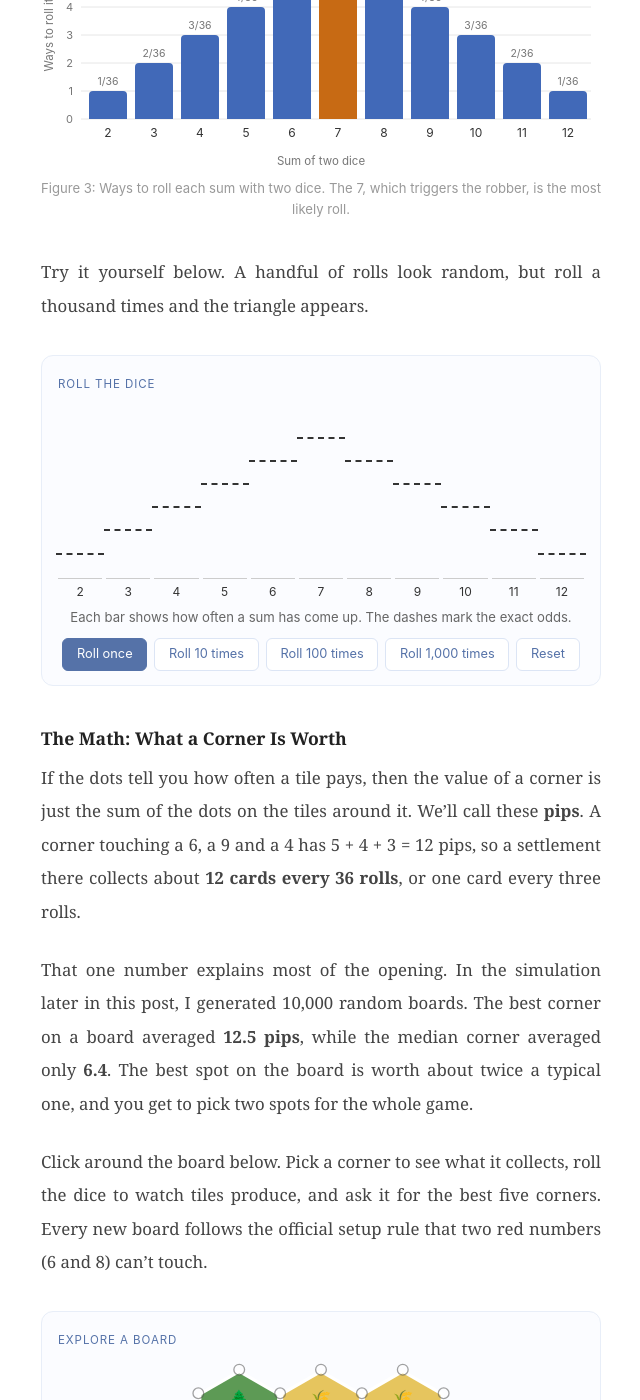
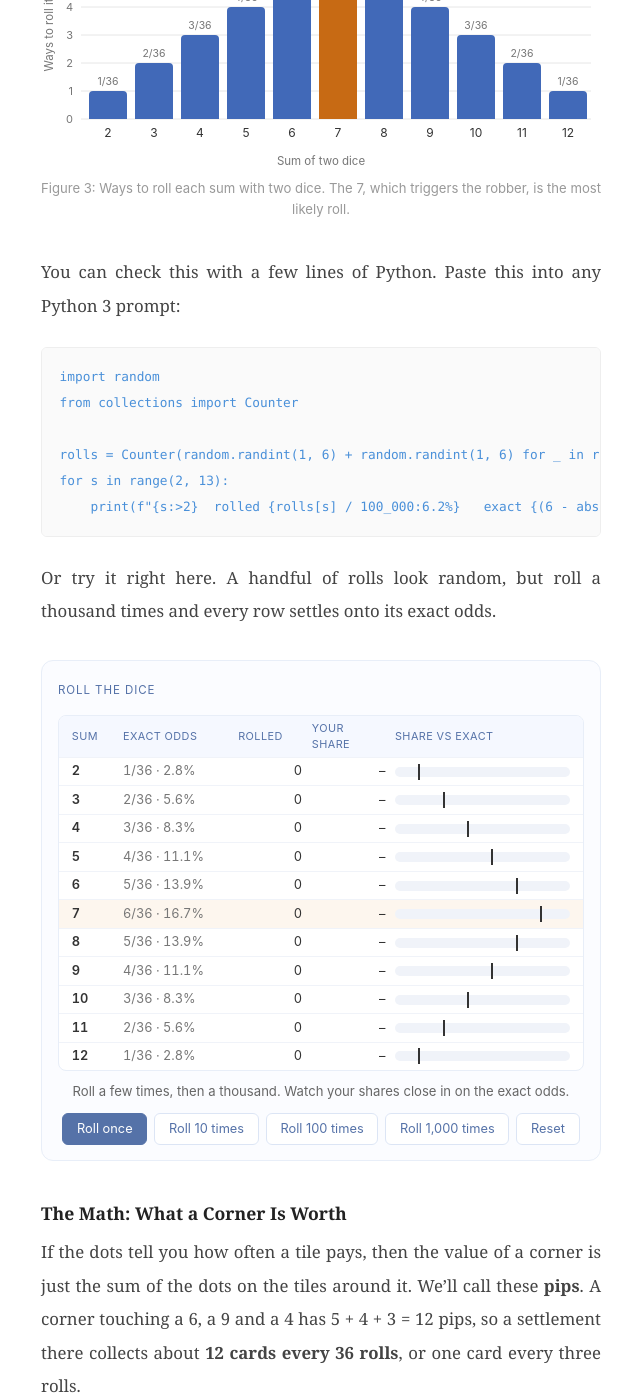
Before and after one commit to ramandeeptrehan/ramandeeptrehan.github.io, a Jekyll site: the page built from _posts/2026-09-15-the-math-and-strategy-of-catan.md, in a window 1280 px wide and 1400 px high, scrolled down 6863 px. Shown: the whole window, without its empty margins (319-959 px from the left). Built offline with Jekyll 4.4.1, drawn with Linux system fonts in a browser that asks for light colours; some of the changed text lies outside the part shown.

Commit message:
Fix Catan dice widget layout, cache-bust assets, friendlier simulator
Turn the dice roller into a readable results table, version the
stylesheet and widget scripts so browsers never mix old and new files,
add progress output and --games/--seed options to catan_sim.py, and add
a standalone dice snippet to the post.

Co-Authored-By: Claude Opus 5.5 <noreply@anthropic.com>

````diff
--- a/_layouts/default.html
+++ b/_layouts/default.html
@@ -4,7 +4,7 @@
   <meta charset="UTF-8">
   <meta name="viewport" content="width=device-width, initial-scale=1.0">
   <title>{% if page.title %}{{ page.title }} — {% endif %}{{ site.title }}</title>
-  <link rel="stylesheet" href="{{ '/assets/css/style.css' | relative_url }}">
+  <link rel="stylesheet" href="{{ '/assets/css/style.css' | relative_url }}?v={{ site.time | date: '%s' }}">
   <link rel="icon" type="image/jpeg" href="{{ '/assets/favicon.jpg' | relative_url }}">
   {% seo %}
 </head>
--- a/_posts/2026-09-15-the-math-and-strategy-of-catan.md
+++ b/_posts/2026-09-15-the-math-and-strategy-of-catan.md
@@ -120,7 +120,18 @@ That gives the triangle in Figure 3. A 6 or an 8 comes up 5 times in 36 rolls, w
   <figcaption>Figure 3: Ways to roll each sum with two dice. The 7, which triggers the robber, is the most likely roll.</figcaption>
 </figure>
 
-Try it yourself below. A handful of rolls look random, but roll a thousand times and the triangle appears.
+You can check this with a few lines of Python. Paste this into any Python 3 prompt:
+
+```python
+import random
+from collections import Counter
+
+rolls = Counter(random.randint(1, 6) + random.randint(1, 6) for _ in range(100_000))
+for s in range(2, 13):
+    print(f"{s:>2}  rolled {rolls[s] / 100_000:6.2%}   exact {(6 - abs(s - 7)) / 36:6.2%}")
+```
+
+Or try it right here. A handful of rolls look random, but roll a thousand times and every row settles onto its exact odds.
 
 <div class="catan-widget" id="catan-dice"></div>
 
@@ -189,9 +200,14 @@ Put the math together and most good Catan strategy falls out on its own.
 
 ## Simulating Catan
 
-Rules of thumb are nice, but it's more fun to test them. I wrote a small simulator in Python that builds the real board (19 hexes, 54 corners and 72 edges), deals random legal boards, and plays thousands of games. You can [download the full script](/assets/posts/catan/catan_sim.py) and run it yourself with `python3 catan_sim.py`.
+Rules of thumb are nice, but it's more fun to test them. I wrote a small simulator in Python that builds the real board (19 hexes, 54 corners and 72 edges), deals random legal boards, and plays thousands of games. You can [download the full script](/assets/posts/catan/catan_sim.py) and run it yourself. It needs nothing beyond Python 3:
 
-The core ideas fit in a few lines. The dice probabilities come straight from the formula above, and a corner's value is the sum of the pips around it:
+```text
+python3 catan_sim.py              # about 30 seconds, reproduces every number in this post
+python3 catan_sim.py --games 500  # a quick run in a few seconds
+```
+
+Here are the key pieces, taken straight from the script (they aren't meant to run on their own; the full file is). The dice probabilities come from the formula above, and a corner's value is the sum of the pips around it:
 
 ```python
 PIPS = {n: 6 - abs(n - 7) for n in range(2, 13)}  # ways to roll n with two dice
@@ -277,4 +293,4 @@ What I like most about Catan is that the probability is printed right there on t
 
 [4] [Wikipedia: Catan: Seafarers](https://en.wikipedia.org/wiki/Catan:_Seafarers)
 
-<script src="/assets/posts/catan/catan.js" defer></script>
+<script src="/assets/posts/catan/catan.js?v={{ site.time | date: '%s' }}" defer></script>
--- a/assets/css/style.css
+++ b/assets/css/style.css
@@ -990,63 +990,86 @@ article h2 {
   white-space: pre;
 }
 
-.cw-bars {
+.cw-table {
+  margin: 0.8rem 0 0.7rem;
+  border: 1px solid #e8eef8;
+  border-radius: 8px;
+  overflow: hidden;
+  background: #fff;
+  font-size: 0.8rem;
+}
+
+.cw-row {
   display: grid;
-  grid-template-columns: repeat(11, 1fr);
-  gap: 4px;
-  height: 190px;
-  margin: 0.8rem 0 0.5rem;
-}
-
-.cw-col {
-  display: flex;
-  flex-direction: column;
-  align-items: stretch;
-  min-width: 0;
-}
-
-.cw-count {
-  height: 1.1rem;
-  font-size: 0.62rem;
+  grid-template-columns: 2.6rem 6.6rem 4rem 4.6rem 1fr;
+  align-items: center;
+  gap: 0.6rem;
+  padding: 0.28rem 0.8rem;
+  border-top: 1px solid #f0f3f9;
+  font-variant-numeric: tabular-nums;
+}
+
+.cw-row.cw-th {
+  border-top: 0;
+  background: #f5f8ff;
+  font-size: 0.68rem;
+  text-transform: uppercase;
+  letter-spacing: 0.04em;
+  color: #5572a8;
+}
+
+.cw-row.seven {
+  background: #fdf6ee;
+}
+
+.cw-row.just {
+  box-shadow: inset 3px 0 0 #333;
+}
+
+.cw-c-sum {
+  font-weight: 600;
+  color: #333;
+}
+
+.cw-c-exact {
   color: #777;
-  text-align: center;
-}
-
-.cw-track {
+}
+
+.cw-c-count,
+.cw-c-share {
+  text-align: right;
+  color: #333;
+}
+
+.cw-c-bar {
   position: relative;
-  flex: 1;
-  border-bottom: 1px solid #ccc;
-}
-
-.cw-fill {
+  height: 10px;
+  background: #f0f3f9;
+  border-radius: 5px;
+}
+
+.cw-bar-fill {
   position: absolute;
   left: 0;
-  right: 0;
+  top: 0;
   bottom: 0;
-  height: 0;
+  width: 0;
   background: #4169b8;
-  border-radius: 4px 4px 0 0;
-  transition: height 0.35s ease-out;
-}
-
-.cw-col.seven .cw-fill {
+  border-radius: 5px;
+  transition: width 0.3s ease-out;
+}
+
+.cw-row.seven .cw-bar-fill {
   background: #c76a14;
 }
 
-.cw-expect {
+.cw-bar-exact {
   position: absolute;
-  left: -2px;
-  right: -2px;
-  border-top: 2px dashed #333;
-  z-index: 1;
-  transition: bottom 0.35s ease-out;
-}
-
-.cw-sum {
-  margin-top: 0.25rem;
-  font-size: 0.75rem;
-  color: #333;
-  text-align: center;
+  top: -3px;
+  bottom: -3px;
+  width: 2px;
+  margin-left: -1px;
+  background: #333;
 }
 
 .catan-widget .cw-note,
@@ -1695,6 +1718,21 @@ footer a:hover {
     grid-template-columns: repeat(2, 1fr);
   }
 
+  .cw-row {
+    grid-template-columns: 2rem 3.2rem 3rem 3.6rem 1fr;
+    gap: 0.4rem;
+    padding: 0.28rem 0.55rem;
+    font-size: 0.74rem;
+  }
+
+  .cw-row.cw-th {
+    font-size: 0.6rem;
+  }
+
+  .cw-ways {
+    display: none;
+  }
+
   .hero-text {
     width: 100%;
   }
--- a/assets/posts/catan/catan.js
+++ b/assets/posts/catan/catan.js
@@ -8,9 +8,22 @@
   var dice = document.getElementById("catan-dice");
   if (dice) {
     var counts = {}, total = 0, s;
+    var rows = "";
+    for (s = 2; s <= 12; s++) {
+      rows += '<div class="cw-row' + (s === 7 ? " seven" : "") + '" data-s="' + s + '">' +
+        '<span class="cw-c-sum">' + s + "</span>" +
+        '<span class="cw-c-exact"><span class="cw-ways">' + PIPS[s] + "/36 · </span>" + ((PIPS[s] / 36) * 100).toFixed(1) + "%</span>" +
+        '<span class="cw-c-count">0</span>' +
+        '<span class="cw-c-share">–</span>' +
+        '<span class="cw-c-bar"><span class="cw-bar-fill"></span><span class="cw-bar-exact" style="left:' +
+        ((PIPS[s] / 36) / 0.2) * 100 + '%"></span></span>' +
+        "</div>";
+    }
     dice.innerHTML =
       '<div class="cw-head"><span class="cw-label">Roll the dice</span><span class="cw-last"></span></div>' +
-      '<div class="cw-bars"></div>' +
+      '<div class="cw-table" role="table" aria-label="Dice results">' +
+      '<div class="cw-row cw-th" role="row"><span>Sum</span><span>Exact odds</span><span>Rolled</span><span>Your share</span><span>Share vs exact</span></div>' +
+      rows + "</div>" +
       '<p class="cw-note"></p>' +
       '<div class="cw-actions">' +
       [1, 10, 100, 1000].map(function (n) {
@@ -18,30 +31,21 @@
           (n === 1 ? "once" : n.toLocaleString() + " times") + "</button>";
       }).join("") +
       '<button type="button" class="cw-btn" data-roll="0">Reset</button></div>';
-    var bars = dice.querySelector(".cw-bars");
-    var html = "";
-    for (s = 2; s <= 12; s++) {
-      html += '<div class="cw-col' + (s === 7 ? " seven" : "") + '"><span class="cw-count" data-s="' + s + '"></span>' +
-        '<div class="cw-track"><div class="cw-expect" style="bottom:' + (PIPS[s] / 6) * 100 + '%"></div>' +
-        '<div class="cw-fill" data-s="' + s + '"></div></div><span class="cw-sum">' + s + "</span></div>";
-    }
-    bars.innerHTML = html;
 
     function renderDice(last) {
-      var max = 0, k;
-      for (k = 2; k <= 12; k++) max = Math.max(max, (counts[k] || 0) / Math.max(total, 1));
-      var top = Math.max(max, 6 / 36) * 1.08;
-      for (k = 2; k <= 12; k++) {
-        var share = (counts[k] || 0) / Math.max(total, 1);
-        dice.querySelector('.cw-fill[data-s="' + k + '"]').style.height = (share / top) * 100 + "%";
-        dice.querySelector('.cw-count[data-s="' + k + '"]').textContent = total ? Math.round(share * 100) + "%" : "";
-        dice.querySelector('.cw-col:nth-child(' + (k - 1) + ") .cw-expect").style.bottom = ((PIPS[k] / 36) / top) * 100 + "%";
+      for (var k = 2; k <= 12; k++) {
+        var row = dice.querySelector('.cw-row[data-s="' + k + '"]');
+        var share = total ? (counts[k] || 0) / total : 0;
+        row.querySelector(".cw-c-count").textContent = (counts[k] || 0).toLocaleString();
+        row.querySelector(".cw-c-share").textContent = total ? (share * 100).toFixed(1) + "%" : "–";
+        row.querySelector(".cw-bar-fill").style.width = Math.min(share / 0.2, 1) * 100 + "%";
+        row.classList.toggle("just", !!last && last[2] === k);
       }
-      dice.querySelector(".cw-last").textContent = last ? last[0] + " " + last[1] + "  = " + (last[2]) : "";
-      var sevens = total ? Math.round(((counts[7] || 0) / total) * 1000) / 10 : 0;
+      dice.querySelector(".cw-last").textContent = last ? last[0] + " " + last[1] + "  = " + last[2] : "";
+      var sevens = total ? (((counts[7] || 0) / total) * 100).toFixed(1) : 0;
       dice.querySelector(".cw-note").textContent = total
-        ? total.toLocaleString() + " rolls so far. Sevens: " + sevens + "% (the math says 16.7%). The dashes mark the exact odds."
-        : "Each bar shows how often a sum has come up. The dashes mark the exact odds.";
+        ? total.toLocaleString() + " rolls so far. Sevens: " + sevens + "% of rolls (exact: 16.7%). The black tick on each bar marks the exact odds."
+        : "Roll a few times, then a thousand. Watch your shares close in on the exact odds.";
     }
 
     dice.addEventListener("click", function (ev) {
@@ -55,7 +59,8 @@
         total++;
         last = [FACES[a], FACES[c], a + c];
       }
-      renderDice(last);
+      renderDice(n === 1 ? last : null);
+      if (n > 1) dice.querySelector(".cw-last").textContent = "";
     });
     renderDice(null);
   }
````
Also changed, not shown: _posts/2026-10-25-the-math-behind-dobble.md (+1 -1 lines), 1 other file.
